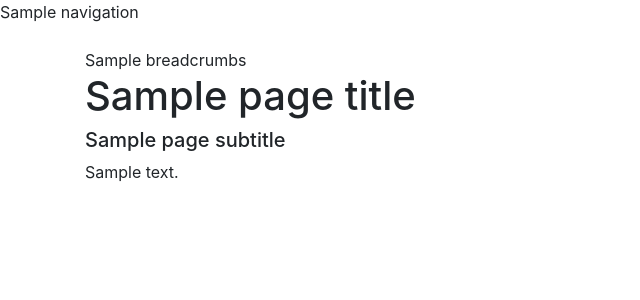
After one commit to Timostrijbis/DDWT_final, a PHP site: template views/messages.php in a window 1280 px wide. The commit adds this page. Shown: the top 300 px of the page, without its empty margins (0-640 px from the left). Run offline with PHP 8.4, Linux system fonts and the light colour scheme; the template is opened without the code that fills it: most values are stand-ins (such as "Sample title", 1, 10 or a date in 2020).

Commit message:
Messages pagina aangemaakt, navigatie bar tijdelijk aangepast

```diff
--- /dev/null
+++ b/views/messages.php
@@ -0,0 +1,55 @@
+<!doctype html>
+<html lang="en">
+<head>
+    <!-- Required meta tags -->
+    <meta charset="utf-8">
+    <meta name="viewport" content="width=device-width, initial-scale=1, shrink-to-fit=no">
+
+    <!-- Bootstrap CSS -->
+    <link rel="stylesheet" href="https://cdnjs.cloudflare.com/ajax/libs/bootstrap/4.6.1/css/bootstrap.min.css" integrity="sha512-T584yQ/tdRR5QwOpfvDfVQUidzfgc2339Lc8uBDtcp/wYu80d7jwBgAxbyMh0a9YM9F8N3tdErpFI8iaGx6x5g==" crossorigin="anonymous" referrerpolicy="no-referrer" />
+
+    <!-- Own CSS -->
+    <link rel="stylesheet" href="/DDWT_final/css/main.css">
+
+    <title><?= $page_title ?></title>
+</head>
+<body>
+<!-- Menu -->
+<?= $navigation ?>
+
+<!-- Content -->
+<div class="container">
+    <!-- Breadcrumbs -->
+    <div class="pd-15">&nbsp;</div>
+    <?= $breadcrumbs ?>
+
+    <div class="row">
+
+        <div class="col-md-12">
+            <!-- Error message -->
+            <?php if (isset($error_msg)){echo $error_msg;} ?>
+
+            <h1><?= $page_title ?></h1>
+            <h5><?= $page_subtitle ?></h5>
+            <p><?= $page_content ?></p>
+        </div>
+
+    </div>
+
+    <div class="pd-15">&nbsp;</div>
+
+    <div class="row">
+
+
+
+    </div>
+</div>
+
+
+<!-- Optional JavaScript -->
+<!-- jQuery first, then Popper.js, then Bootstrap JS -->
+<script src="https://cdnjs.cloudflare.com/ajax/libs/jquery/3.5.1/jquery.slim.min.js" integrity="sha512-/DXTXr6nQodMUiq+IUJYCt2PPOUjrHJ9wFrqpJ3XkgPNOZVfMok7cRw6CSxyCQxXn6ozlESsSh1/sMCTF1rL/g==" crossorigin="anonymous" referrerpolicy="no-referrer"></script>
+<script src="https://cdnjs.cloudflare.com/ajax/libs/popper.js/1.16.1/umd/popper.min.js" integrity="sha512-ubuT8Z88WxezgSqf3RLuNi5lmjstiJcyezx34yIU2gAHonIi27Na7atqzUZCOoY4CExaoFumzOsFQ2Ch+I/HCw==" crossorigin="anonymous" referrerpolicy="no-referrer"></script>
+<script src="https://cdnjs.cloudflare.com/ajax/libs/bootstrap/4.6.1/js/bootstrap.min.js" integrity="sha512-UR25UO94eTnCVwjbXozyeVd6ZqpaAE9naiEUBK/A+QDbfSTQFhPGj5lOR6d8tsgbBk84Ggb5A3EkjsOgPRPcKA==" crossorigin="anonymous" referrerpolicy="no-referrer"></script>
+</body>
+</html>
```
Also changed, not shown: index.php (+25 -4 lines).
